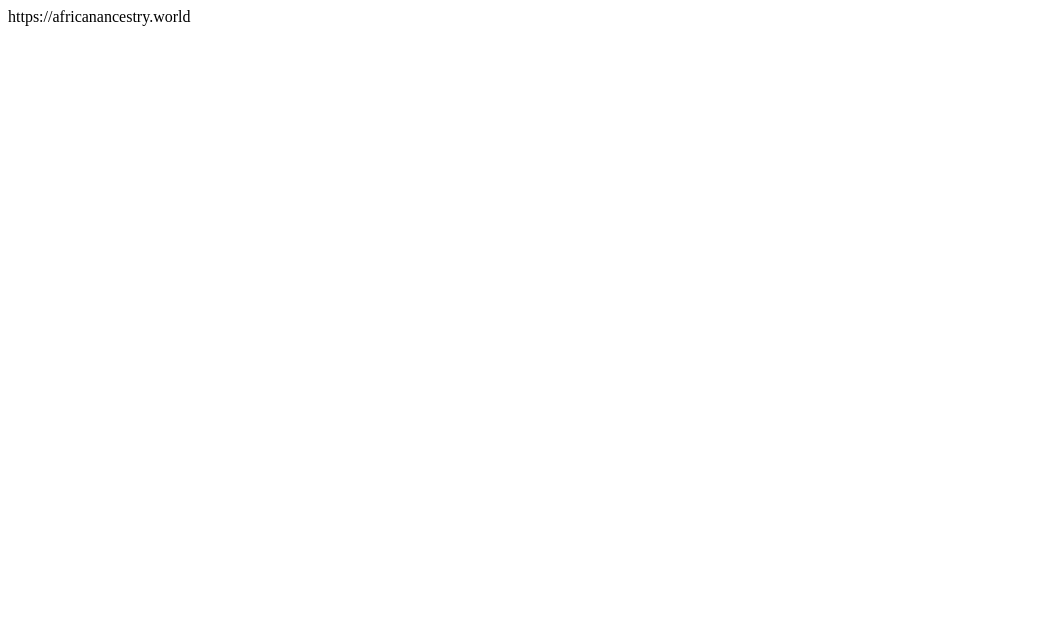
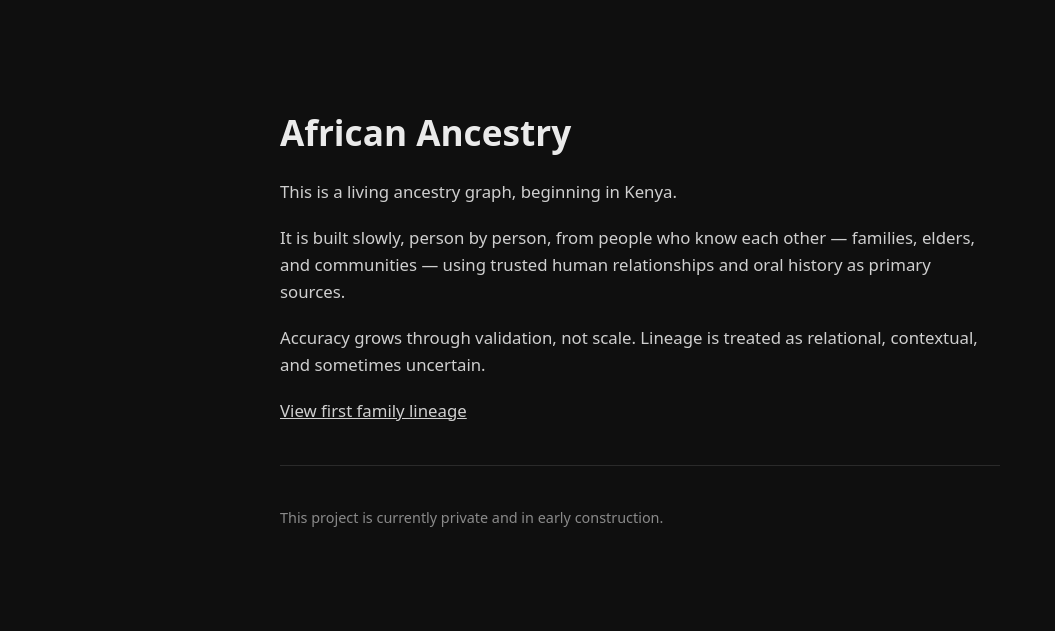
Before and after one commit to OrayAlindi/africanancestry, a plain HTML site: page index.html in a window 1280 px wide. Shown: the whole page, without its empty margins (0-1055 px from the left). Drawn offline with Linux system fonts and the light colour scheme.

Commit message:
Create index.html with initial content and styles
Added HTML structure and content for the African Ancestry project.

```diff
--- a/index.html
+++ b/index.html
@@ -1 +1,84 @@
-https://africanancestry.world
+<!DOCTYPE html>
+<html lang="en">
+<head>
+  <meta charset="UTF-8" />
+  <meta name="viewport" content="width=device-width, initial-scale=1.0" />
+  <title>African Ancestry</title>
+
+  <meta name="description" content="A living ancestry graph beginning in Kenya, built person by person through trusted human relationships." />
+  <meta name="robots" content="noindex, nofollow" />
+
+  <style>
+    body {
+      margin: 0;
+      padding: 0;
+      font-family: system-ui, -apple-system, BlinkMacSystemFont, "Segoe UI", Roboto, Ubuntu, sans-serif;
+      background-color: #0f0f0f;
+      color: #eaeaea;
+      line-height: 1.6;
+    }
+
+    .container {
+      max-width: 720px;
+      padding: 80px 24px;
+      margin: 0 auto;
+    }
+
+    h1 {
+      font-size: 2.2rem;
+      font-weight: 600;
+      margin-bottom: 1.2rem;
+    }
+
+    p {
+      font-size: 1.05rem;
+      margin-bottom: 1.2rem;
+      color: #cfcfcf;
+    }
+
+    .divider {
+      margin: 40px 0;
+      height: 1px;
+      background-color: #2a2a2a;
+    }
+
+    .footer {
+      font-size: 0.9rem;
+      color: #8a8a8a;
+    }
+  </style>
+</head>
+
+<body>
+  <div class="container">
+    <h1>African Ancestry</h1>
+
+    <p>
+      This is a living ancestry graph, beginning in Kenya.
+    </p>
+
+    <p>
+      It is built slowly, person by person, from people who know each other —
+      families, elders, and communities — using trusted human relationships
+      and oral history as primary sources.
+    </p>
+
+    <p>
+      Accuracy grows through validation, not scale.
+      Lineage is treated as relational, contextual, and sometimes uncertain.
+    </p>
+
+    <p>
+      <a href="/people/" style="color:#cfcfcf;text-decoration:underline;">
+        View first family lineage
+      </a>
+    </p>
+
+    <div class="divider"></div>
+
+    <p class="footer">
+      This project is currently private and in early construction.
+    </p>
+  </div>
+</body>
+</html>
```
